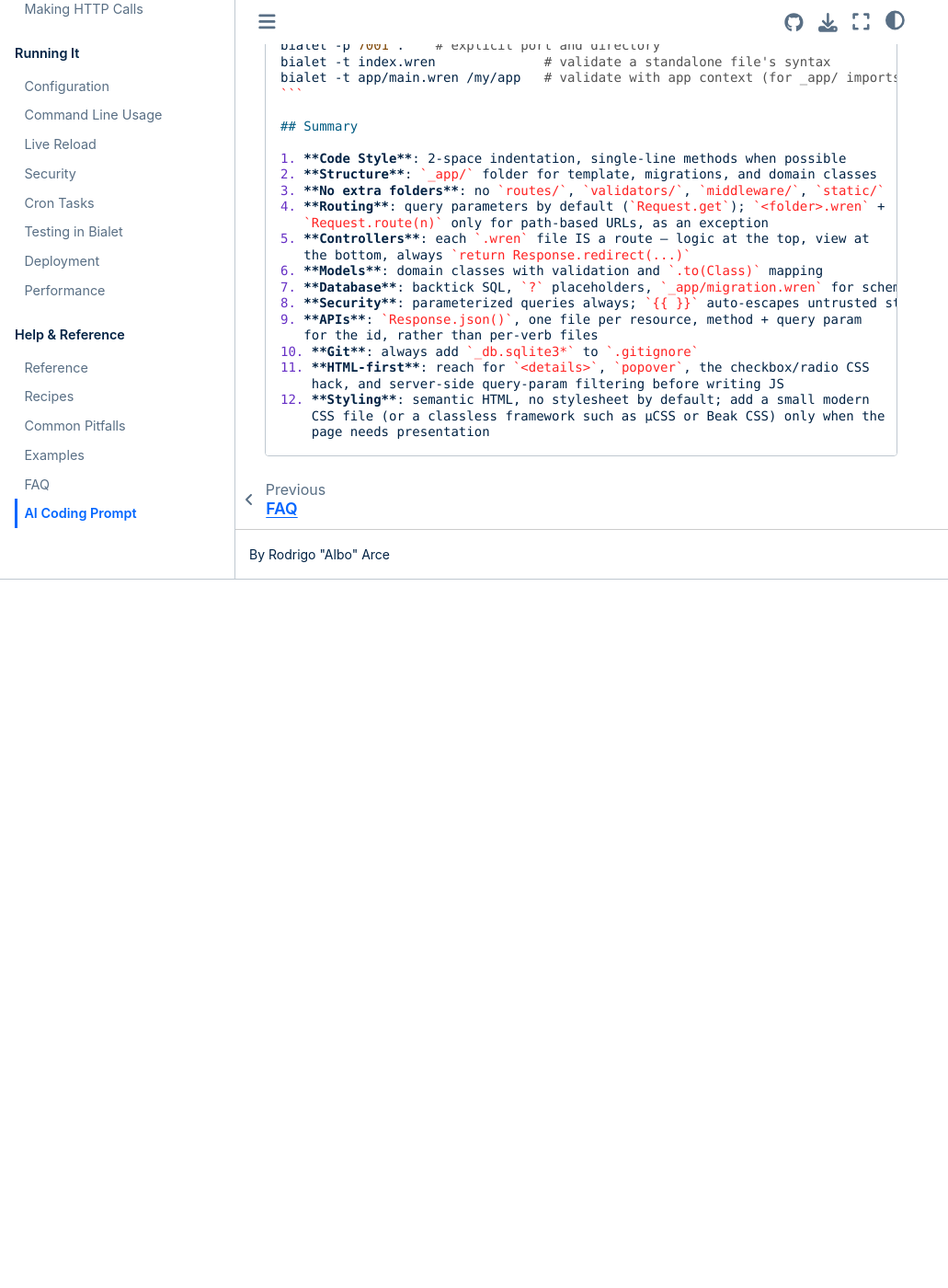
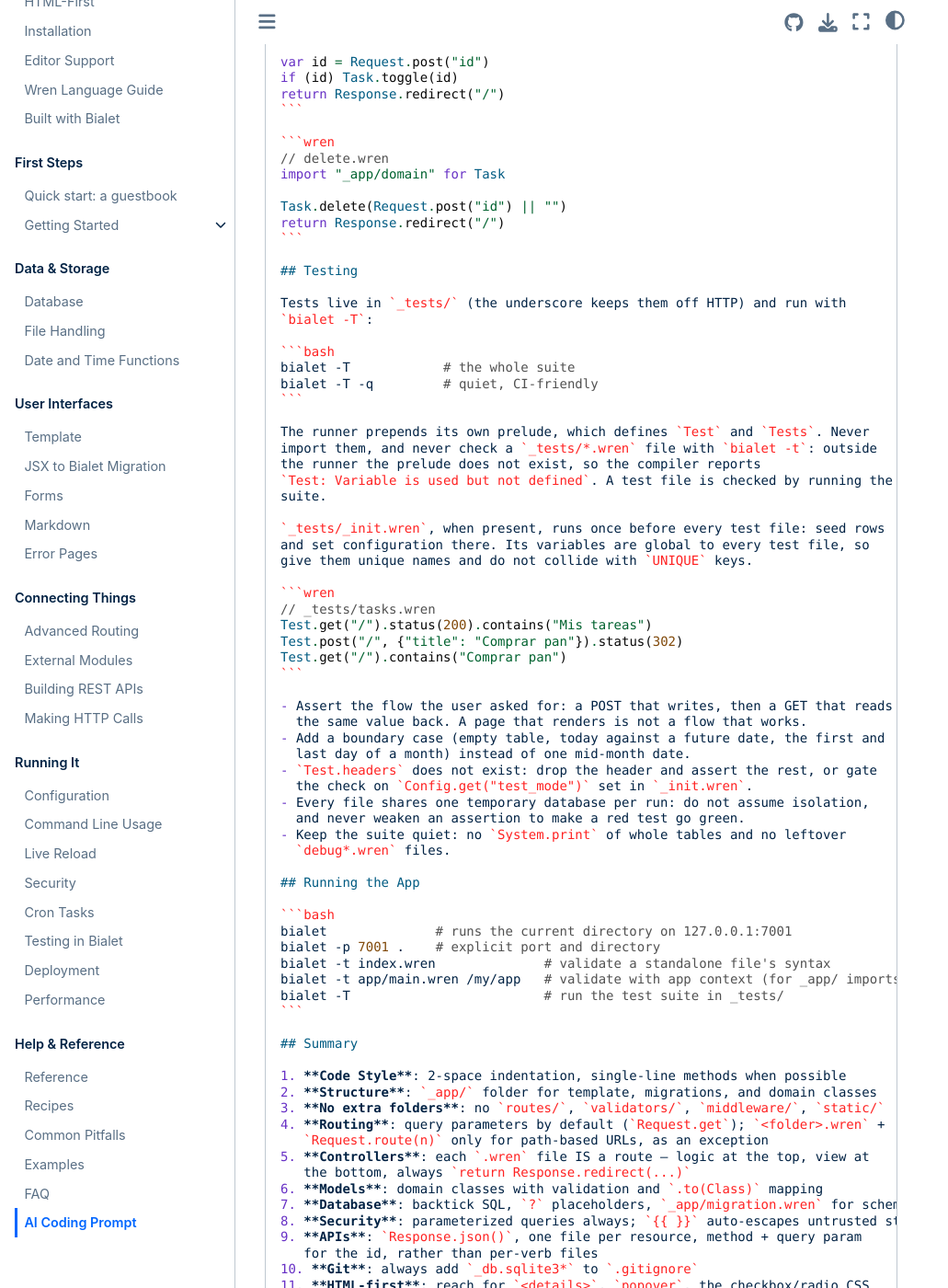
Before and after one commit to bialet/bialet, a Sphinx documentation site: the page built from docs/ai-prompt.md, in a window 1280 px wide and 1400 px high, scrolled down 22917 px. Shown: the whole window at 92% size, without its empty margins (0-1031 px from the left). Built offline with Sphinx 7.4.7 and the Sphinx Book theme 1.1.4, drawn with Linux system fonts in a browser that asks for light colours; the version number could not be read and is left out; before the commit the page ends 23547 px from its top, so only the background shows below that; some of the changed text lies outside the part shown.

Commit message:
docs(prompt): spell out return, markup nesting and the test runner
The guide claimed a multi-line body returns its last expression; Wren does
not, and pitfalls.md says so. It also had no Testing section, so the prompt
never explained that Test comes from the runner prelude (the source of the
repeated 'Test: Variable is used but not defined' when a _tests file was
validated with -t). Add the canonical markup rules and the trim/fromBytes
string traps seen in real sessions.

````diff
--- a/docs/prompt-guide.md
+++ b/docs/prompt-guide.md
@@ -24,14 +24,16 @@ every page is at <https://bialet.dev/llms.txt>.
 > *"Every code example using `Request.post()` **must** include a null-handling
 > strategy (`|| fallback` or `if (value != null)`) by default."*
 
-> ⚠️ **CRITICAL: an inline HTML string may nest its own tag.**
+> ⚠️ **CRITICAL: an inline HTML string may nest its own tag (Bialet 1.2.17+).**
 > `<div><div>...</div></div>` compiles — every tag can contain any other tag,
 > including its own name. Start a `<div>` inside a `<div>` whenever the markup
 > calls for it; do not work around a nesting error by swapping in
 > `<section>`/`<article>` wrappers. What still fails is balance on the outermost
 > tag: a missing close tag, or one close tag too many. A close tag whose name
 > does not match is not validated — it only fails when it leaves the outermost
-> tag one close short.
+> tag one close short. On 1.2.16 and earlier the compiler still reports
+> `Cannot nest <div> inside <div>`; there the inner block needs a different
+> element.
 
 > ⚠️ **CRITICAL: `.first`, `.val` and `.toNum` add `LIMIT 1` themselves.**
 > `SELECT ... LIMIT 1`.first becomes `... LIMIT 1 LIMIT 1` and fails at
@@ -132,12 +134,15 @@ class User {
   static count() { 0 }        // static method
 }
 
-// A block (method or class body) ending in an expression returns it
-// automatically — no `return` keyword needed for single-expression bodies.
+// A method returns only through `return`. The single exception is a body
+// whose whole expression sits on the same line as its `{`.
 class Math {
-  static square(n) { n * n }          // implicit return
+  static square(n) { n * n }          // returned: same line as the `{`
+  static double(n) {
+    n * 2                             // NOT returned: this method returns null
+  }
   static classify(n) {
-    if (n > 0) return "positive"      // explicit return needed for early exit
+    if (n > 0) return "positive"      // explicit return for an early exit
     return "non-positive"
   }
 }
@@ -167,6 +172,11 @@ class Poll {
 
 // Strings only implement == and != -- no <, >, <=, >=.
 // "a" < "b" raises "String does not implement '<(_)'."
+
+// `count`, `toString`, `keys` and `bytes` are getters; `trim`, `lower` and
+// `replace` are methods. `" x ".trim` fails with "String does not implement
+// 'trim'."; `" x ".trim()` works. There is no `String.fromBytes`: to build
+// text from numbers use `String.fromCodePoint`, and read text as a String.
 ```
 
 ### Newlines
@@ -268,7 +278,8 @@ var greeting = <h1>Hello, {{ name }}!</h1>
 - Tag names: lowercase letters/numbers/hyphens — no underscores or uppercase.
   Hyphens enable custom elements like `<my-element>`.
 - Any tag may nest any other tag, including its own name
-  (`<div><div>...</div></div>` is valid). Every level must be closed.
+  (`<div><div>...</div></div>` is valid on 1.2.17+; 1.2.16 and earlier reject
+  the nested copy — use a different element there). Every level must be closed.
 - Self-closing tags need a space before the slash: `<br />`, `<input ... />`.
 - `{{ expr }}` inside an inline HTML string evaluates any Wren expression —
   it's sugar for `%(...)` interpolation inside an HTML block.
@@ -513,6 +524,13 @@ return Layout.render(
 > **Pitfall:** if `Layout`'s methods are `static` (as above), call
 > `Layout.render(...)` directly. If you instead define instance methods, you
 > must instantiate first: `Layout.new().render(...)`.
+
+**Markup is not a string.** Write the tags raw inside the method body, as in the
+example: don't concatenate fragments (`"<div>" + value + "</div>"`) and don't
+open a quoted string to hold markup for `{{ }}` (inside a string it renders
+literally, and a real newline there is a syntax error). Tags are balanced at
+compile time: a missing or an extra close tag is an error, and any tag may nest
+any other, including its own name.
 
 ## Database
 
@@ -1252,6 +1270,44 @@ Task.delete(Request.post("id") || "")
 return Response.redirect("/")
 ```
 
+## Testing
+
+Tests live in `_tests/` (the underscore keeps them off HTTP) and run with
+`bialet -T`:
+
+```bash
+bialet -T            # the whole suite
+bialet -T -q         # quiet, CI-friendly
+```
+
+The runner prepends its own prelude, which defines `Test` and `Tests`. Never
+import them, and never check a `_tests/*.wren` file with `bialet -t`: outside
+the runner the prelude does not exist, so the compiler reports
+`Test: Variable is used but not defined`. A test file is checked by running the
+suite.
+
+`_tests/_init.wren`, when present, runs once before every test file: seed rows
+and set configuration there. Its variables are global to every test file, so
+give them unique names and do not collide with `UNIQUE` keys.
+
+```wren
+// _tests/tasks.wren
+Test.get("/").status(200).contains("Mis tareas")
+Test.post("/", {"title": "Comprar pan"}).status(302)
+Test.get("/").contains("Comprar pan")
+```
+
+- Assert the flow the user asked for: a POST that writes, then a GET that reads
+  the same value back. A page that renders is not a flow that works.
+- Add a boundary case (empty table, today against a future date, the first and
+  last day of a month) instead of one mid-month date.
+- `Test.headers` does not exist: drop the header and assert the rest, or gate
+  the check on `Config.get("test_mode")` set in `_init.wren`.
+- Every file shares one temporary database per run: do not assume isolation,
+  and never weaken an assertion to make a red test go green.
+- Keep the suite quiet: no `System.print` of whole tables and no leftover
+  `debug*.wren` files.
+
 ## Running the App
 
 ```bash
@@ -1259,6 +1315,7 @@ bialet              # runs the current directory on 127.0.0.1:7001
 bialet -p 7001 .    # explicit port and directory
 bialet -t index.wren              # validate a standalone file's syntax
 bialet -t app/main.wren /my/app   # validate with app context (for _app/ imports)
+bialet -T                         # run the test suite in _tests/
 ```
 
 ## Summary
@@ -1281,3 +1338,6 @@ bialet -t app/main.wren /my/app   # validate with app context (for _app/ imports
 12. **Styling**: semantic HTML, no stylesheet by default; add a small modern
     CSS file (or a classless framework such as µCSS or Beak CSS) only when the
     page needs presentation
+13. **Tests**: `_tests/` with the fluent `Test.get/post` API, run with
+    `bialet -T`; `Test` comes from the runner, so never import it or validate a
+    test file with `bialet -t`
````
